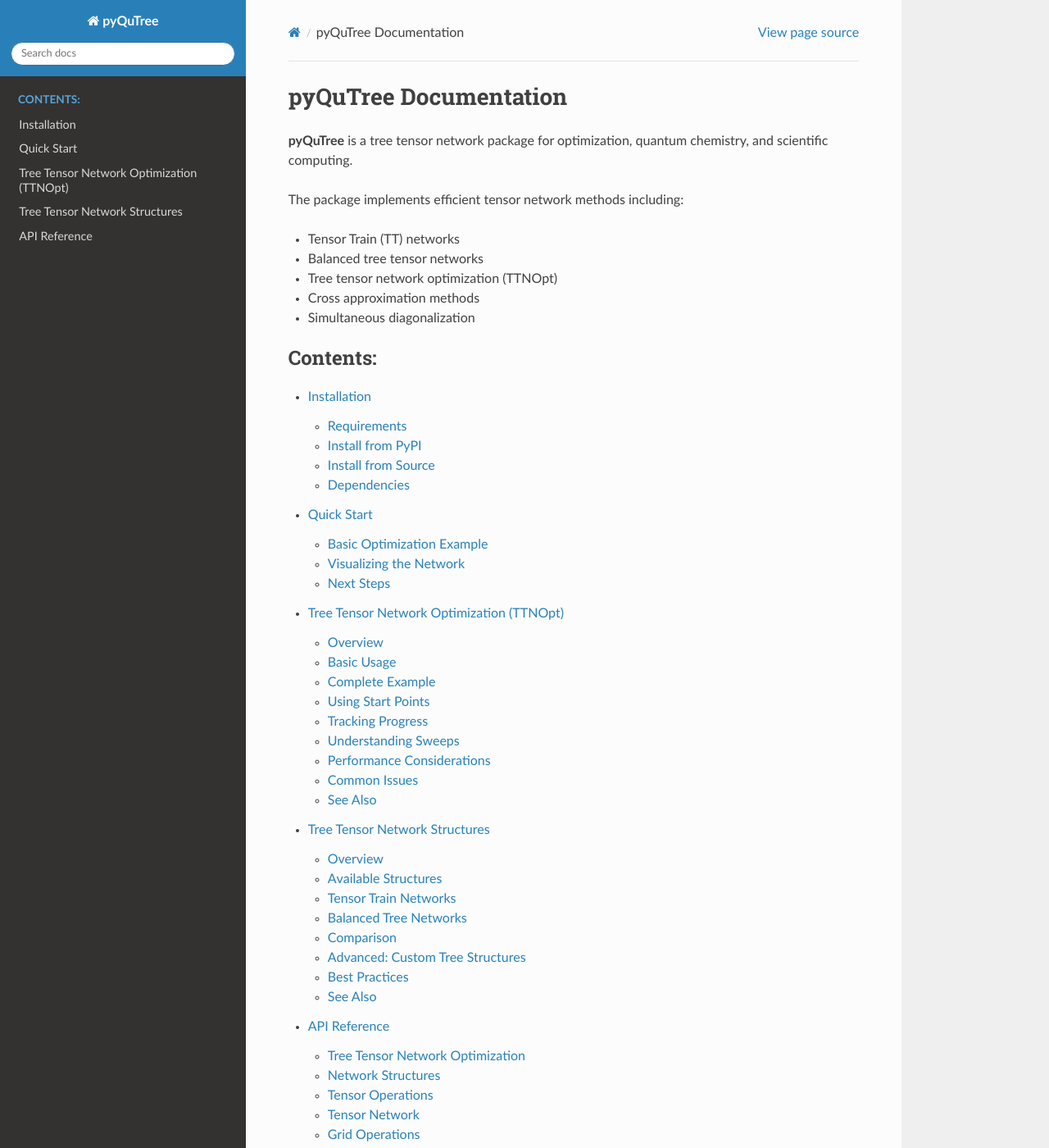
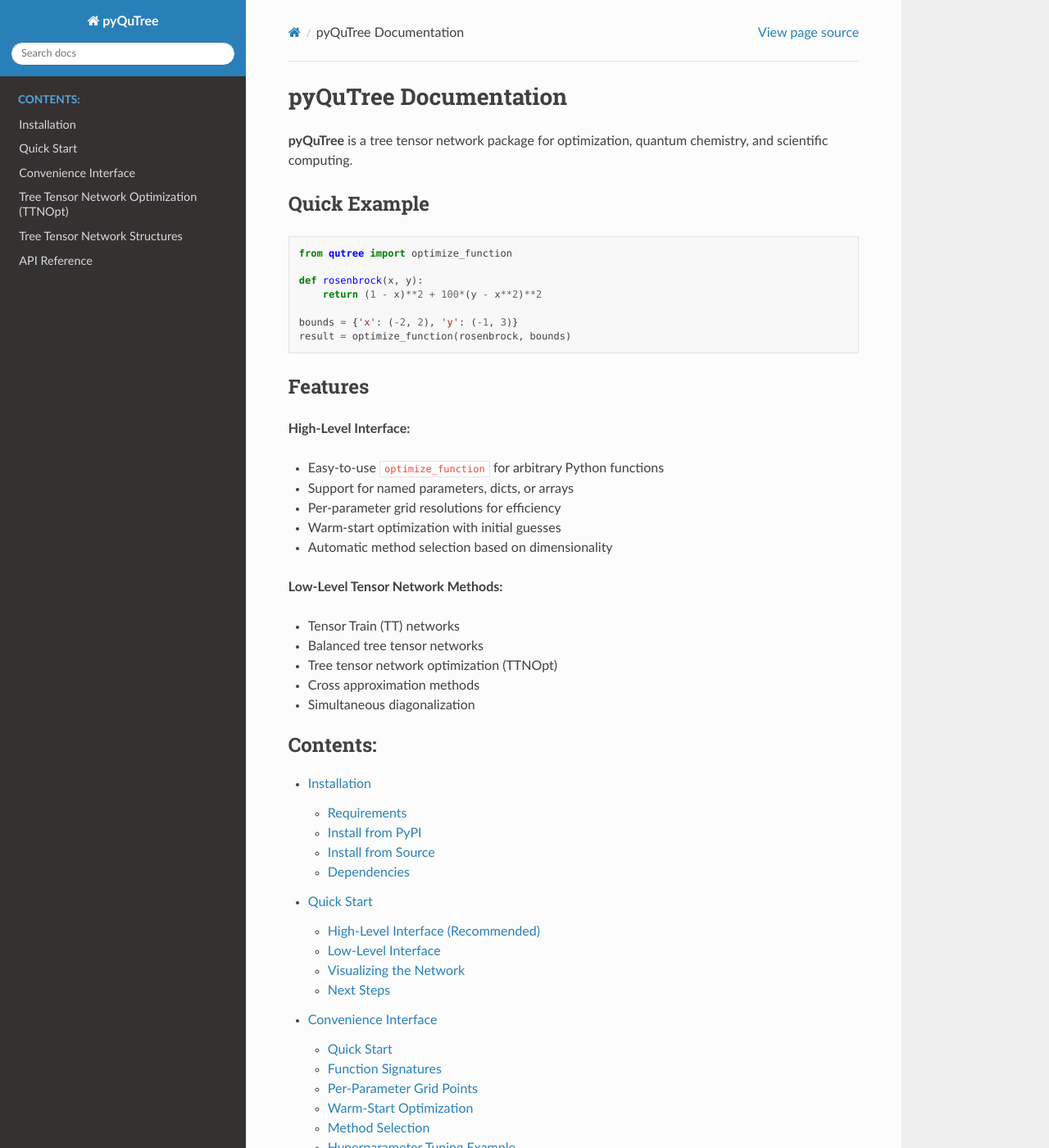
Before and after one commit to roman-ellerbrock/pyQuTree, a Sphinx documentation site: the page built from docs/index.rst, in a window 1280 px wide and 1400 px high. Shown: the whole window at 82% size. Built offline with Sphinx 7.4.7 and the Read the Docs theme 3.1.0, drawn with Linux system fonts in a browser that asks for light colours; some of the changed lines change nothing that is shown; some of the changed text lies outside the part shown.

Commit message:
feat: added convenience interface to docs.

```diff
--- a/docs/index.rst
+++ b/docs/index.rst
@@ -3,7 +3,31 @@
 
 **pyQuTree** is a tree tensor network package for optimization, quantum chemistry, and scientific computing.
 
-The package implements efficient tensor network methods including:
+Quick Example
+-------------
+
+.. code-block:: python
+
+    from qutree import optimize_function
+
+    def rosenbrock(x, y):
+        return (1 - x)**2 + 100*(y - x**2)**2
+
+    bounds = {'x': (-2, 2), 'y': (-1, 3)}
+    result = optimize_function(rosenbrock, bounds)
+
+Features
+--------
+
+**High-Level Interface:**
+
+* Easy-to-use ``optimize_function`` for arbitrary Python functions
+* Support for named parameters, dicts, or arrays
+* Per-parameter grid resolutions for efficiency
+* Warm-start optimization with initial guesses
+* Automatic method selection based on dimensionality
+
+**Low-Level Tensor Network Methods:**
 
 * Tensor Train (TT) networks
 * Balanced tree tensor networks
@@ -17,6 +41,7 @@
 
    installation
    quickstart
+   usage/convenience_interface
    usage/ttnopt
    usage/tree_structures
    api/index
--- a/docs/quickstart.rst
+++ b/docs/quickstart.rst
@@ -1,10 +1,42 @@
 Quick Start
 ===========
 
-Basic Optimization Example
----------------------------
+High-Level Interface (Recommended)
+-----------------------------------
 
-Here's a minimal example of optimizing a 3D function using tensor train networks:
+The easiest way to get started is with the convenience interface:
+
+.. code-block:: python
+
+    from qutree import optimize_function
+
+    # Define your function with named parameters
+    def rosenbrock(x, y):
+        return (1 - x)**2 + 100*(y - x**2)**2
+
+    # Define parameter bounds
+    bounds = {'x': (-2, 2), 'y': (-1, 3)}
+
+    # Optimize!
+    result = optimize_function(rosenbrock, bounds)
+
+    print(f"Optimal x={result['x']['x']:.3f}, y={result['x']['y']:.3f}")
+    print(f"Minimum value: {result['fun']:.6f}")
+    print(f"Function evaluations: {result['n_calls']}")
+
+That's it! The convenience interface handles all the tensor network details for you.
+
+See :doc:`usage/convenience_interface` for more examples and advanced features like:
+
+* Per-parameter grid points
+* Warm-start optimization
+* Different function signatures
+* Hyperparameter tuning
+
+Low-Level Interface
+-------------------
+
+For more control over the tensor network structure, use the low-level API:
 
 .. code-block:: python
 
@@ -58,6 +90,7 @@
 Next Steps
 ----------
 
+* Start with the :doc:`Convenience Interface <usage/convenience_interface>` for easy optimization
 * Learn about different :doc:`tree structures <usage/tree_structures>`
-* Explore :doc:`TTNOpt optimization <usage/ttnopt>` in detail
+* Explore :doc:`TTNOpt optimization <usage/ttnopt>` in detail for low-level control
 * Check the :doc:`API reference <api/index>`
--- /dev/null
+++ b/docs/usage/convenience_interface.rst
@@ -0,0 +1,301 @@
+Convenience Interface
+=====================
+
+The convenience interface provides a simple, high-level API for optimizing arbitrary Python functions without needing to understand the details of tensor networks.
+
+Quick Start
+-----------
+
+Basic optimization of a function with named parameters:
+
+.. code-block:: python
+
+    from qutree import optimize_function
+
+    # Define your function with named parameters
+    def rosenbrock(x, y):
+        return (1 - x)**2 + 100*(y - x**2)**2
+
+    # Define parameter bounds
+    bounds = {'x': (-2, 2), 'y': (-1, 3)}
+
+    # Optimize!
+    result = optimize_function(rosenbrock, bounds)
+    print(f"Optimal x={result['x']['x']:.3f}, y={result['x']['y']:.3f}")
+    print(f"Minimum value: {result['fun']:.6f}")
+
+Function Signatures
+-------------------
+
+The convenience interface supports multiple function signatures:
+
+**Named Parameters**
+
+.. code-block:: python
+
+    def my_func(x, y, z):
+        return x**2 + y**2 + z**2
+
+    bounds = {'x': (-5, 5), 'y': (-5, 5), 'z': (-5, 5)}
+    result = optimize_function(my_func, bounds)
+
+**Dictionary Parameter**
+
+.. code-block:: python
+
+    def my_func(params):
+        return params['x']**2 + params['y']**2
+
+    bounds = {'x': (-5, 5), 'y': (-5, 5)}
+    result = optimize_function(my_func, bounds)
+
+**Array Parameter**
+
+.. code-block:: python
+
+    def my_func(x):
+        return np.sum(x**2)
+
+    # Can use list of bounds for array functions
+    bounds = [(-5, 5), (-5, 5), (-5, 5)]
+    result = minimize(my_func, bounds)
+
+Per-Parameter Grid Points
+--------------------------
+
+Use different grid resolutions for different parameters to balance accuracy and computational cost:
+
+.. code-block:: python
+
+    def anisotropic(x, y, z):
+        # y has a narrow valley, needs finer resolution
+        return (x - 1)**2 + 100*(y - 0.5)**2 + (z + 1)**2
+
+    bounds = {'x': (-2, 3), 'y': (-1, 2), 'z': (-3, 1)}
+
+    # Use different grid resolutions
+    grid_points = {
+        'x': 11,  # Coarse grid
+        'y': 31,  # Fine grid for narrow valley
+        'z': 11   # Coarse grid
+    }
+
+    result = optimize_function(
+        anisotropic,
+        bounds,
+        grid_points=grid_points,
+        n_sweeps=3
+    )
+
+**When to use per-parameter grids:**
+
+- Functions with narrow valleys in some dimensions
+- Parameters with different sensitivities
+- High-dimensional problems where you want to focus resolution
+
+This can significantly reduce computational cost. In the example above, using per-parameter grids requires ~3,700 evaluations vs ~26,000 for a uniform 31×31×31 grid.
+
+Warm-Start Optimization
+-----------------------
+
+Provide initial guess points to speed up convergence:
+
+.. code-block:: python
+
+    def quadratic(x, y):
+        return (x - 1.5)**2 + (y + 0.5)**2
+
+    bounds = {'x': (0, 3), 'y': (-2, 1)}
+
+    # Provide start points near the optimum
+    start_points = {
+        'x': [1.0, 1.2, 1.4, 1.6, 1.8],
+        'y': [-1.0, -0.8, -0.6, -0.4, -0.2]
+    }
+
+    result = optimize_function(
+        quadratic,
+        bounds,
+        start_points=start_points,
+        bond_dim=4  # Must have at least bond_dim points
+    )
+
+Method Selection
+----------------
+
+The optimizer automatically chooses the best tensor network structure based on dimensionality:
+
+.. code-block:: python
+
+    # For low-dimensional problems (< 20 dimensions)
+    # Uses tensor train network (default)
+    bounds_3d = {f'x{i}': (-5, 5) for i in range(3)}
+    result = optimize_function(my_func, bounds_3d, method='auto')
+
+    # For high-dimensional problems (>= 20 dimensions)
+    # Automatically uses balanced tree network
+    bounds_25d = {f'x{i}': (-5, 5) for i in range(25)}
+    result = optimize_function(my_func, bounds_25d, method='auto')
+
+You can also manually specify the method:
+
+.. code-block:: python
+
+    # Force tensor train
+    result = optimize_function(my_func, bounds, method='tensor_train')
+
+    # Force balanced tree
+    result = optimize_function(my_func, bounds, method='balanced_tree')
+
+Hyperparameter Tuning Example
+------------------------------
+
+A practical example for machine learning hyperparameter optimization:
+
+.. code-block:: python
+
+    from qutree import optimize_function
+
+    # Define your objective (e.g., validation error)
+    def model_error(learning_rate, batch_size, dropout_rate, l2_reg):
+        # Replace with your actual model training/validation
+        # This is a placeholder that returns simulated error
+        error = (learning_rate - 0.001)**2 + (batch_size - 64)**2 / 1000
+        error += (dropout_rate - 0.3)**2 + (l2_reg - 0.01)**2
+        return error
+
+    # Define hyperparameter search space
+    bounds = {
+        'learning_rate': (1e-5, 1e-1),
+        'batch_size': (16, 128),
+        'dropout_rate': (0.0, 0.5),
+        'l2_reg': (1e-6, 1e-1)
+    }
+
+    # Use different grid resolutions for different parameters
+    grid_points = {
+        'learning_rate': 25,  # Fine grid
+        'batch_size': 15,     # Coarse grid
+        'dropout_rate': 11,   # Coarse grid
+        'l2_reg': 21          # Medium grid
+    }
+
+    # Optimize hyperparameters
+    result = optimize_function(
+        model_error,
+        bounds,
+        grid_points=grid_points,
+        n_sweeps=5
+    )
+
+    print("Best hyperparameters:")
+    for param, value in result['x'].items():
+        print(f"  {param}: {value:.6f}")
+    print(f"Best validation error: {result['fun']:.6f}")
+    print(f"Function evaluations: {result['n_calls']}")
+
+scipy.optimize-like Interface
+------------------------------
+
+For users familiar with scipy, the ``minimize`` function provides a similar interface:
+
+.. code-block:: python
+
+    from qutree import minimize
+
+    def sphere(x):
+        return np.sum(x**2)
+
+    # List of bounds like scipy.optimize.minimize
+    bounds = [(-5, 5), (-5, 5), (-5, 5)]
+
+    result = minimize(sphere, bounds, n_sweeps=3, bond_dim=4)
+
+    # Access results
+    print(f"Optimal value: {result['fun']}")
+    print(f"Optimal point: {result['x']}")  # Dict with x0, x1, x2
+
+Parameters Reference
+--------------------
+
+**optimize_function(func, bounds, ...)**
+
+Parameters:
+    * **func** : callable
+        Function to minimize. Can accept named parameters, dict, or array.
+
+    * **bounds** : dict
+        Dictionary mapping parameter names to (min, max) tuples.
+        Example: ``{'x': (0, 10), 'y': (-5, 5)}``
+
+    * **method** : str, default='auto'
+        Optimization method: 'auto', 'tensor_train' ('tt'), or 'balanced_tree' ('bt')
+
+    * **n_sweeps** : int, default=3
+        Number of optimization sweeps. More sweeps = better convergence.
+
+    * **bond_dim** : int, default=4
+        Bond dimension r. Larger values = more accurate but slower.
+
+    * **grid_points** : int or dict, default=21
+        Number of grid points per dimension. Can be:
+
+        - int: Same number for all dimensions
+        - dict: Per-parameter grid points, e.g. ``{'x': 21, 'y': 31}``
+
+    * **start_points** : dict, optional
+        Initial guess points for warm-start.
+        Format: ``{'x': [x1, x2, ...], 'y': [y1, y2, ...]}``
+        Each parameter needs >= bond_dim points.
+
+    * **verbose** : bool, default=True
+        Print optimization progress and results.
+
+Returns:
+    Dictionary containing:
+        * **x** : dict of optimal parameter values
+        * **fun** : optimal function value
+        * **n_calls** : number of function evaluations
+        * **n_cache_hits** : number of cache hits
+        * **objective** : Objective instance with full history
+        * **network** : optimized tensor network
+
+Tips and Best Practices
+------------------------
+
+**Grid Resolution**
+
+- Start with 11-21 grid points for initial exploration
+- Increase to 31-51 for final refinement
+- Use per-parameter grids for efficiency in high dimensions
+
+**Number of Sweeps**
+
+- 2-3 sweeps often sufficient for simple functions
+- 5-10 sweeps for complex landscapes
+- Monitor convergence by checking if result improves
+
+**Bond Dimension**
+
+- Start with bond_dim=4 (default)
+- Increase to 6-8 for more accurate results
+- Higher bond dimensions increase computational cost
+
+**High-Dimensional Problems**
+
+- Use balanced tree for >= 20 dimensions
+- Use coarser grids (11 points) to keep cost manageable
+- Consider per-parameter grids if some dimensions are more important
+
+**Debugging**
+
+- Set ``verbose=True`` to see optimization progress
+- Check ``result['n_calls']`` to understand computational cost
+- Examine ``result['objective'].logger.df`` for full optimization history
+
+See Also
+--------
+
+* :doc:`ttnopt` - Low-level TTNOpt interface
+* :doc:`tree_structures` - Understanding tensor network structures
+* :doc:`../examples` - More usage examples
```
